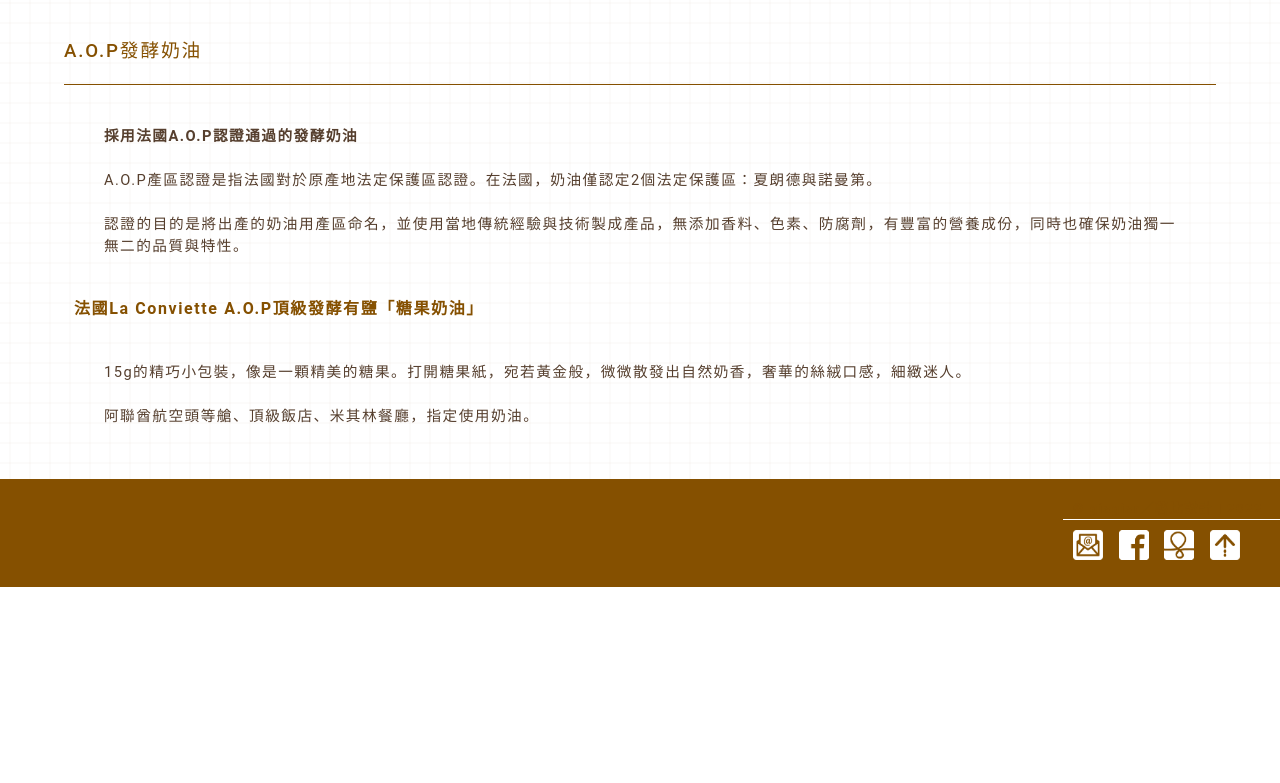
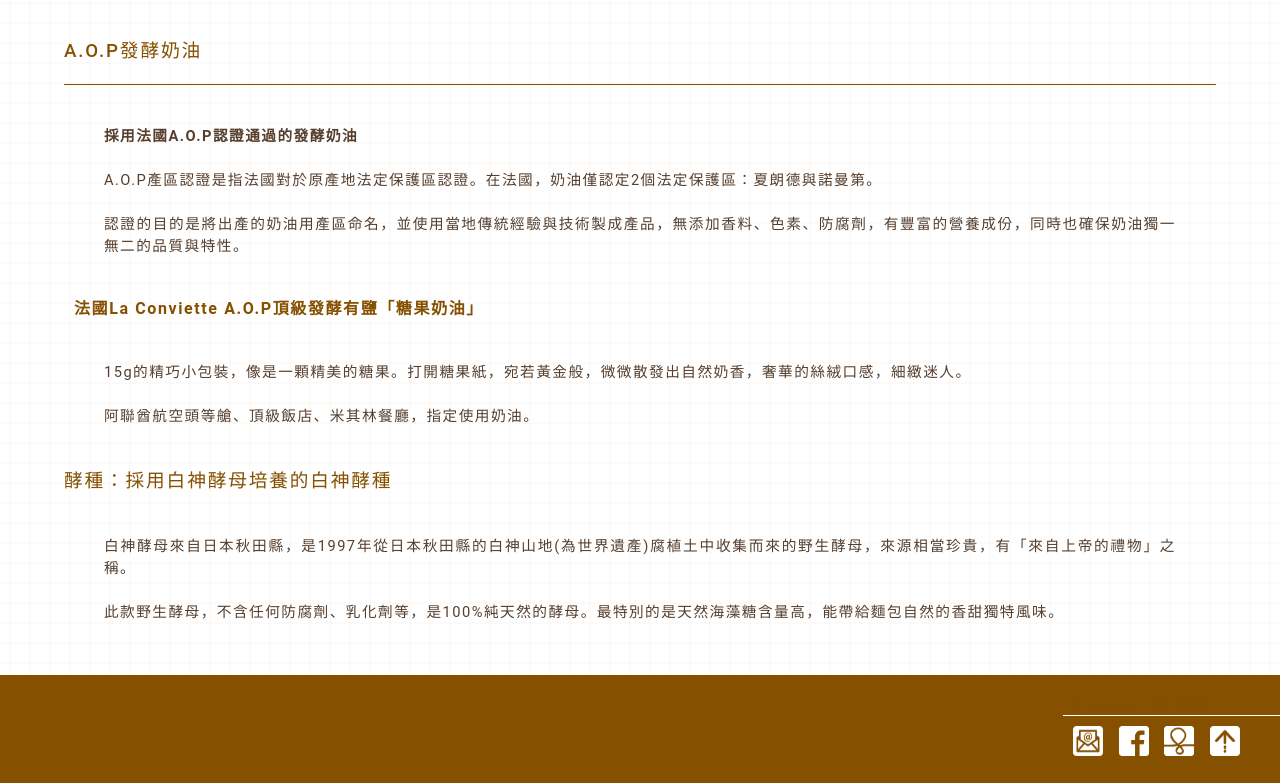
Before and after one commit to giagiar/sharonsKitchen, a plain HTML site: page ingredient.html in a window 1280 px wide. Shown: the part 1047-1830 px from the top of the page. Before the commit the page ends 1634 px from the top, so only its background shows below. Drawn offline with Linux system fonts and the light colour scheme.

Commit message:
ingredient fix 1

```diff
--- a/ingredient.html
+++ b/ingredient.html
@@ -53,6 +53,10 @@
         <p>15g的精巧小包裝，像是一顆精美的糖果。打開糖果紙，宛若黃金般，微微散發出自然奶香，奢華的絲絨口感，細緻迷人。<br><br>
         阿聯酋航空頭等艙、頂級飯店、米其林餐廳，指定使用奶油。</p>
 
+        <h3>酵種：採用白神酵母培養的白神酵種</h3>
+        <p>白神酵母來自日本秋田縣，是1997年從日本秋田縣的白神山地(為世界遺產)腐植土中收集而來的野生酵母，來源相當珍貴，有「來自上帝的禮物」之稱。<br><br>
+        此款野生酵母，不含任何防腐劑、乳化劑等，是100%純天然的酵母。最特別的是天然海藻糖含量高，能帶給麵包自然的香甜獨特風味。</p>
+
 
     </div>
 
```
